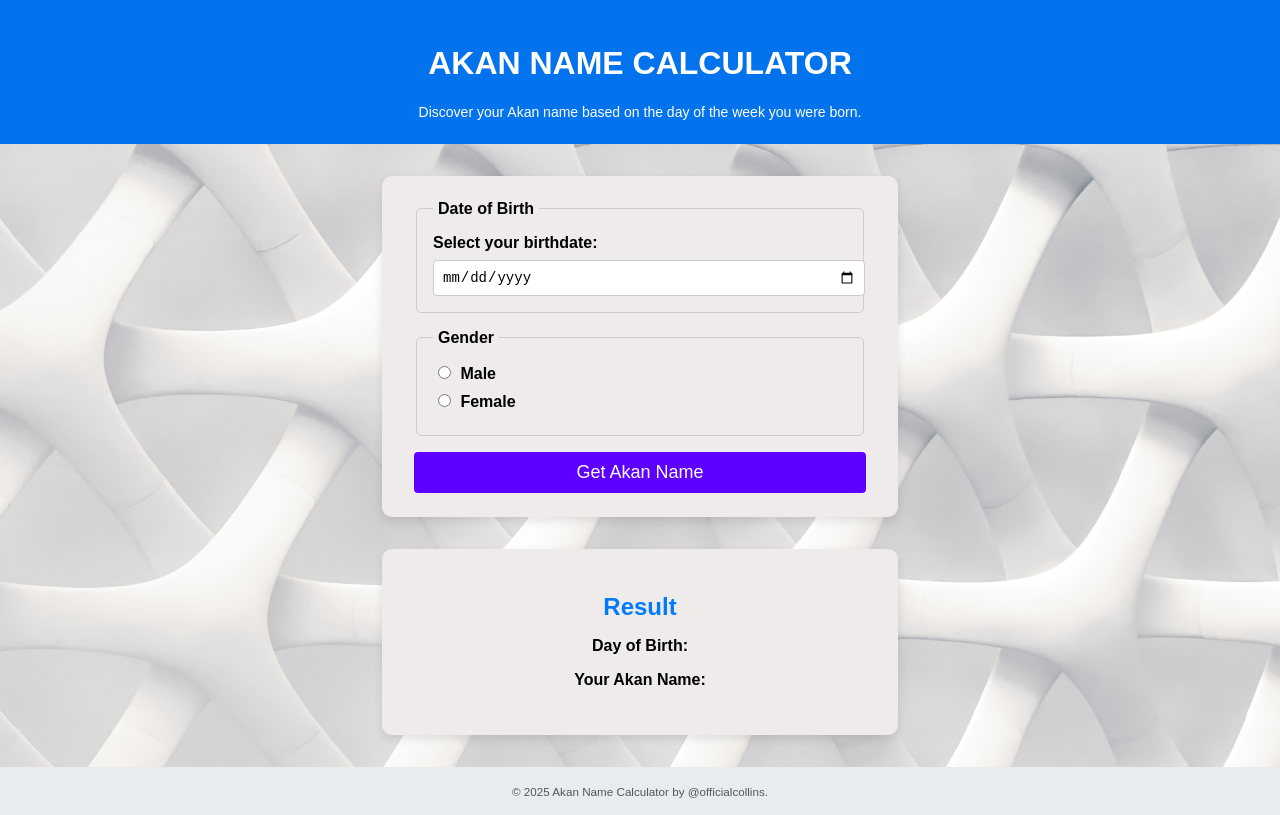
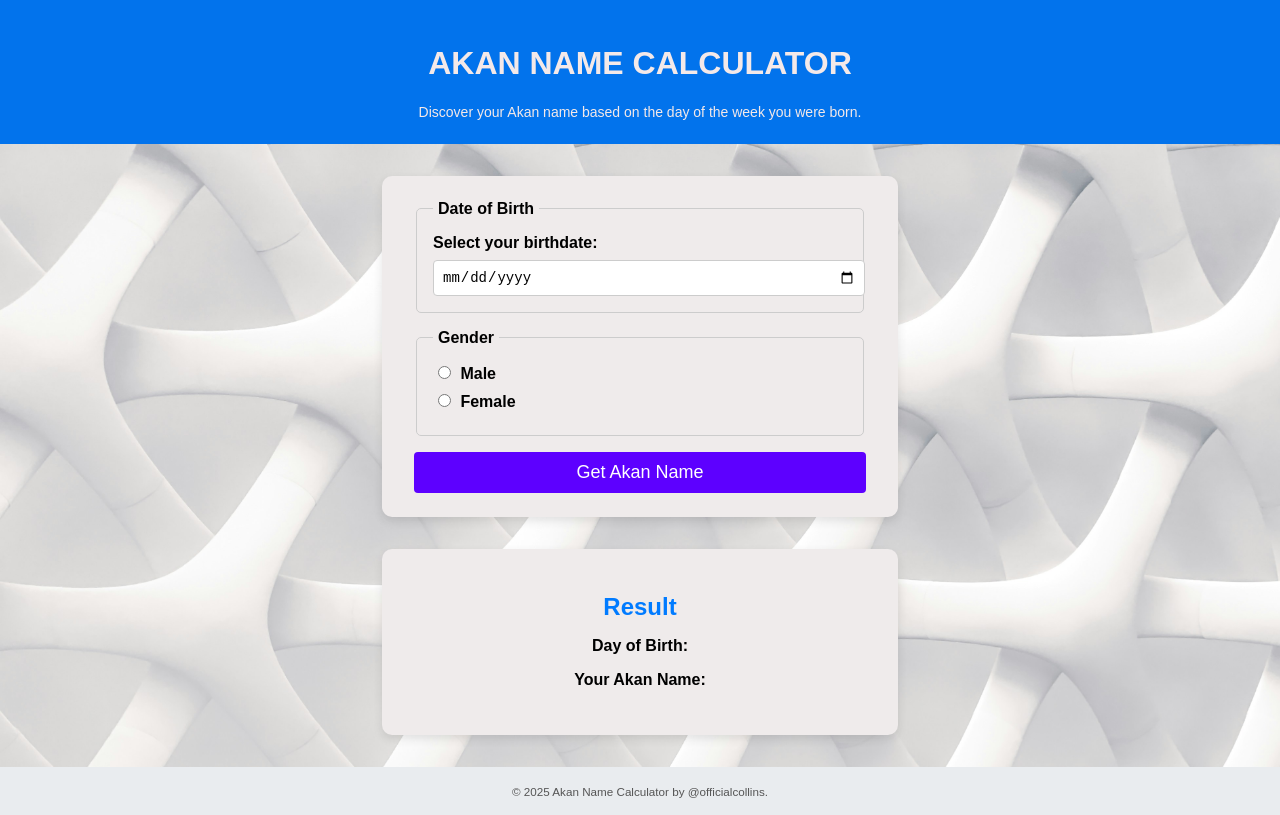
Before and after one commit to officialcolins/akan-name-generator, a plain HTML site: page index.html in a window 1280 px wide. Drawn offline with Linux system fonts and the light colour scheme.

Commit message:
header color change

```diff
--- a/styles.css
+++ b/styles.css
@@ -14,7 +14,7 @@ header {
   text-align: center;
   padding: 1.5rem;
   background-color: #0273ec;
-  color: white;
+  color: rgb(244, 233, 233);
 }
 
 header p {
```
